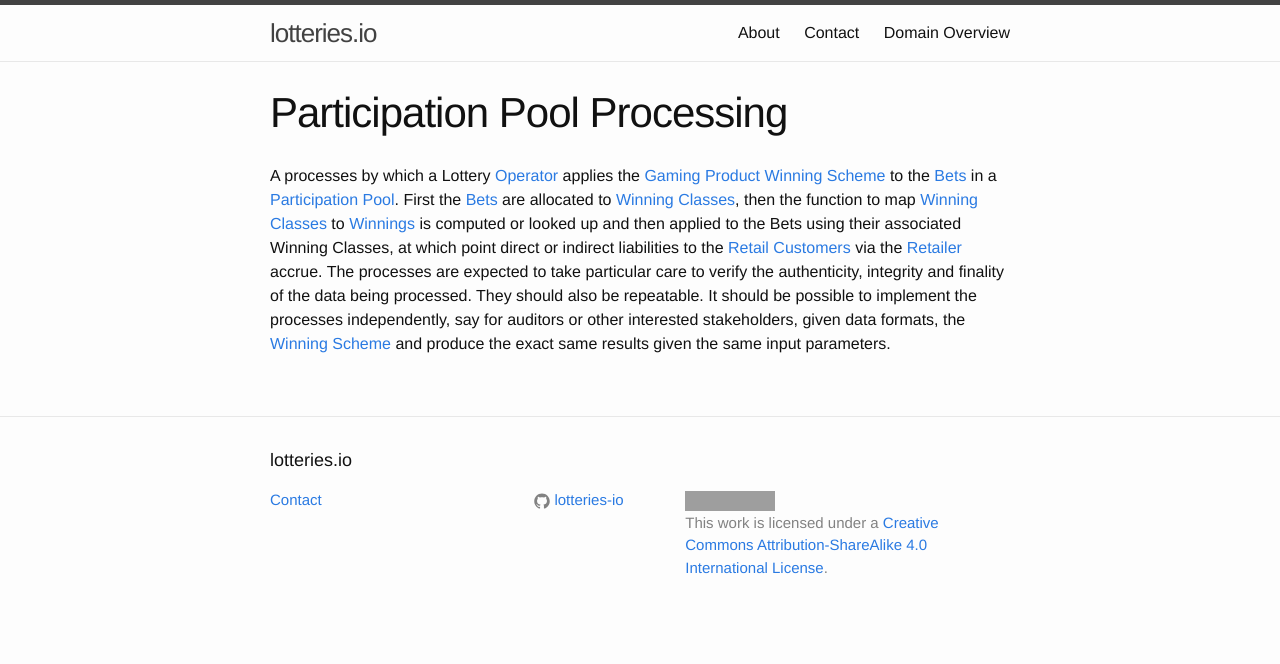
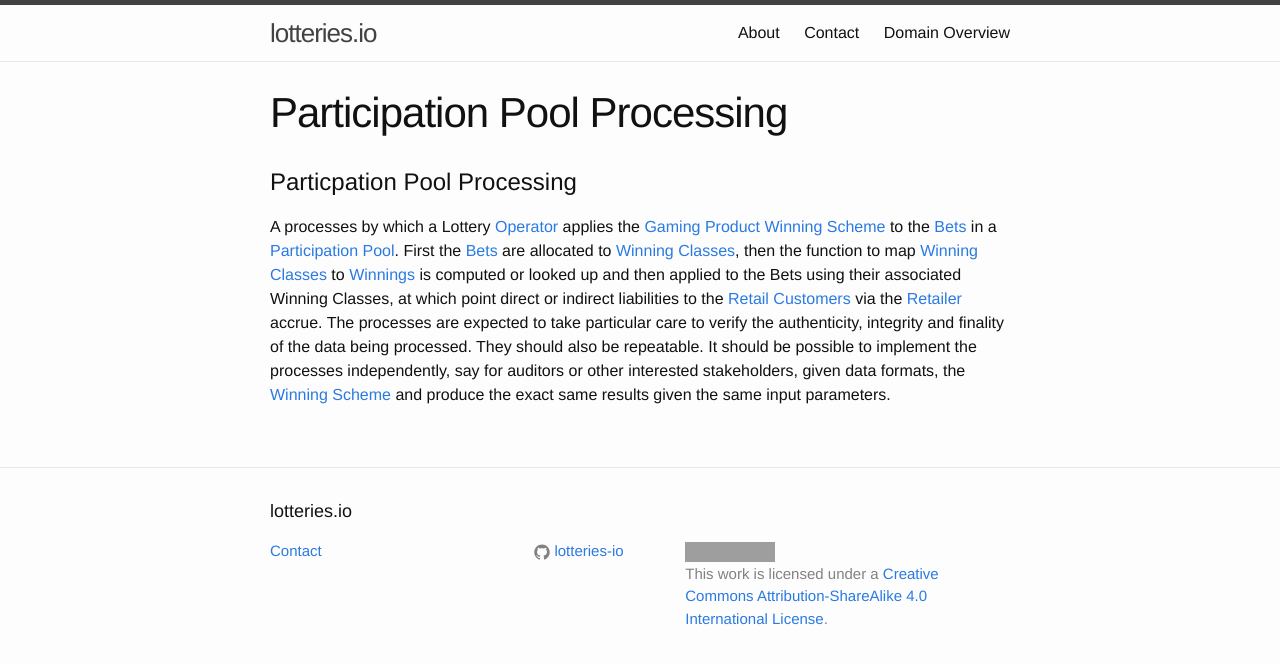
Before and after one commit to lotteries-io/lotteries-io.github.io, a Jekyll site: the page built from _concepts/participation-pool-processing.md, in a window 1280 px wide. Shown: the top 664 px of the page. Built offline with Jekyll 4.4.1, drawn with Linux system fonts in a browser that asks for light colours; grey boxes are pictures that could not be loaded.

Commit message:
Update participation-pool-processing.md

```diff
--- a/_concepts/participation-pool-processing.md
+++ b/_concepts/participation-pool-processing.md
@@ -2,6 +2,9 @@
 layout: page
 title: Participation Pool Processing
 ---
+
+# Particpation Pool Processing
+
 A processes by which a Lottery [Operator](operator) applies the [Gaming Product](gaming-product) [Winning Scheme](winning-scheme) to the [Bets](bet) in a [Participation Pool](participation-pool).
 First the [Bets](bets) are allocated to [Winning Classes](winning-class), then the function to map [Winning Classes](winning-class) to [Winnings](winning) is computed or looked up and then applied to the Bets using their associated Winning Classes, at which point direct or indirect liabilities to the [Retail Customers](retail-customer) via the [Retailer](retailer) accrue.
 The processes are expected to take particular care to verify the authenticity, integrity and finality of the data being processed. They should also be repeatable. It should be possible to implement the processes independently, say for auditors or other interested stakeholders, given data formats, the [Winning Scheme](winning-scheme) and produce the exact same results given the same input parameters.
```
